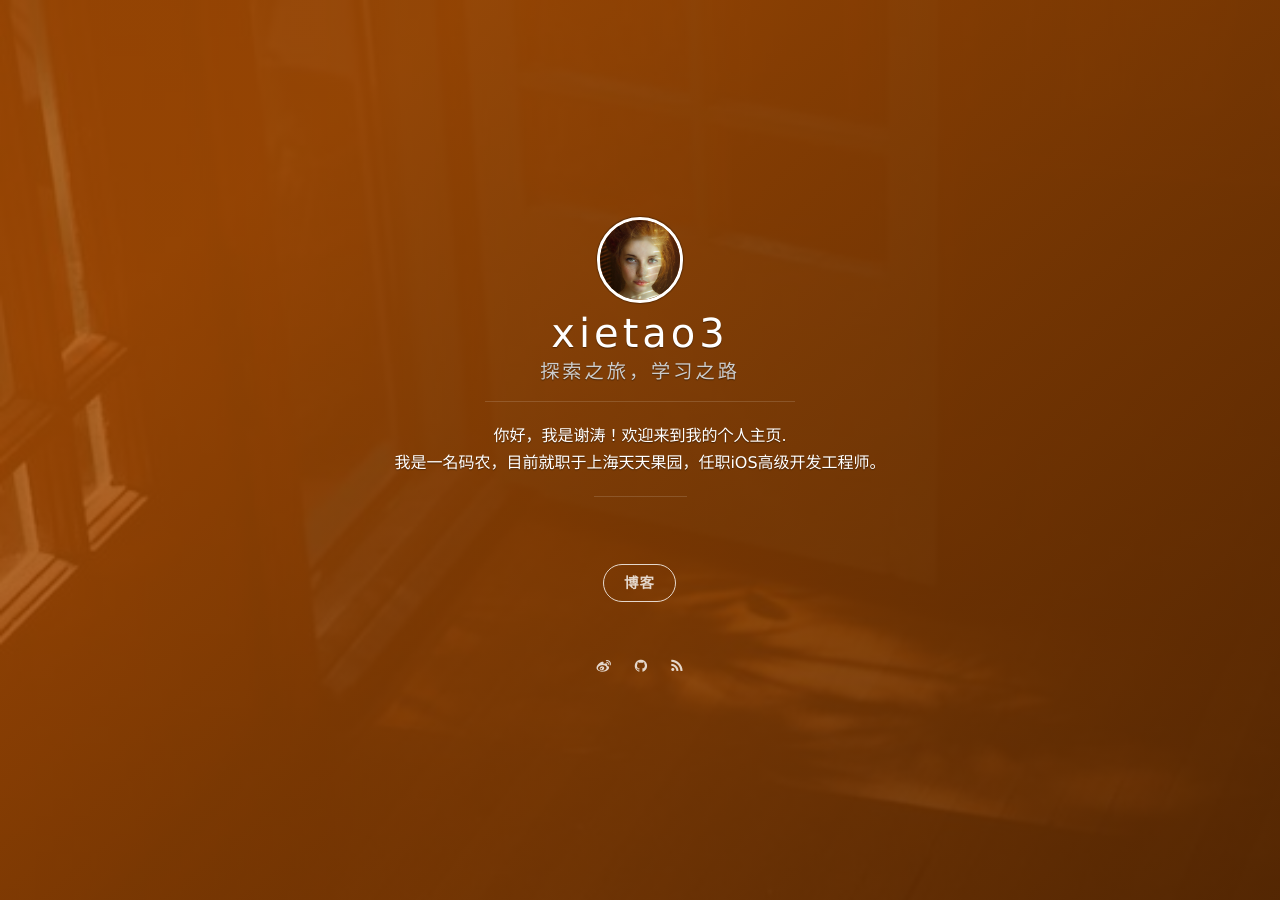
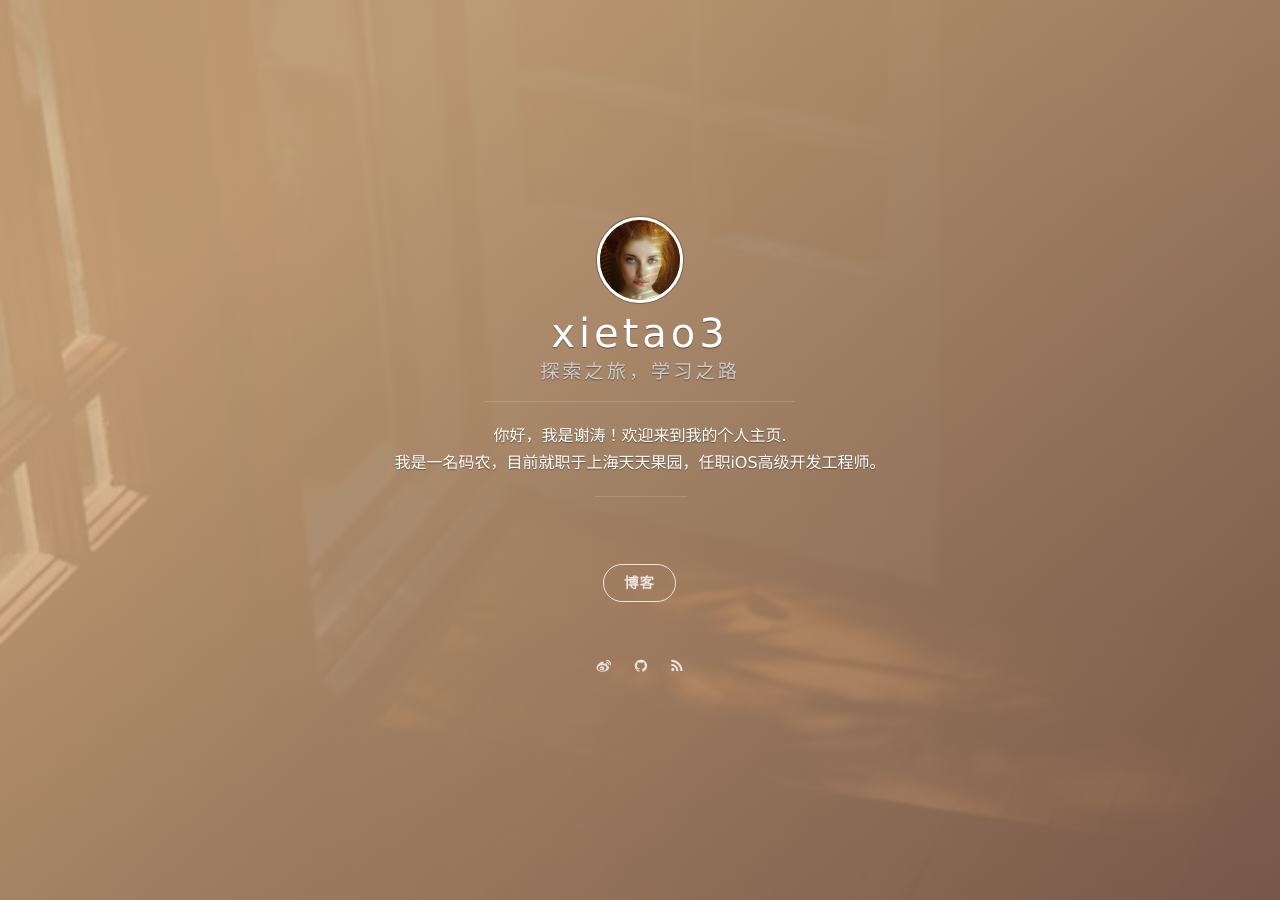
Before and after one commit to xietao3/xietao3.github.io, a Jekyll site: the page built from index.html, in a window 1280 px wide. Built offline with Jekyll 4.4.1, drawn with Linux system fonts in a browser that asks for light colours; nearby versions of some CDN libraries; Markdown is read by kramdown in place of the engine named in the settings; the list of posts is cut into pages by our own code.

Commit message:
1、修改首页蒙层颜色

```diff
--- a/css/main.css
+++ b/css/main.css
@@ -461,10 +461,14 @@ hr {
   background-image: -webkit-linear-gradient(-410deg, rgba(119, 31, 18, 0.6) 20%, rgba(30, 8, 5, 0.8));
   background-image: linear-gradient(140deg,rgba(119, 31, 18, 0.6) 20%, rgba(30, 8, 5, 0.8)); }
 
-.cover-orange {
+/*.cover-orange {
   background-color: rgba(174, 80, 4, 0.6);
   background-image: -webkit-linear-gradient(-410deg, rgba(174, 80, 4, 0.6) 20%, rgba(74, 34, 2, 0.8));
-  background-image: linear-gradient(140deg,rgba(174, 80, 4, 0.6) 20%, rgba(74, 34, 2, 0.8)); }
+  background-image: linear-gradient(140deg,rgba(174, 80, 4, 0.6) 20%, rgba(74, 34, 2, 0.8)); }*/
+.cover-orange {
+  background-color: rgba(222, 180, 134, 0.6);
+  background-image: -webkit-linear-gradient(-410deg, rgba(222, 180, 134, 0.6) 20%, rgba(111, 80, 70, 0.8));
+  background-image: linear-gradient(140deg,rgba(222, 180, 134, 0.6) 20%, rgba(111, 80, 70, 0.8)); }
 
 .cover-slate {
   background-color: rgba(61, 66, 96, 0.6);
```
